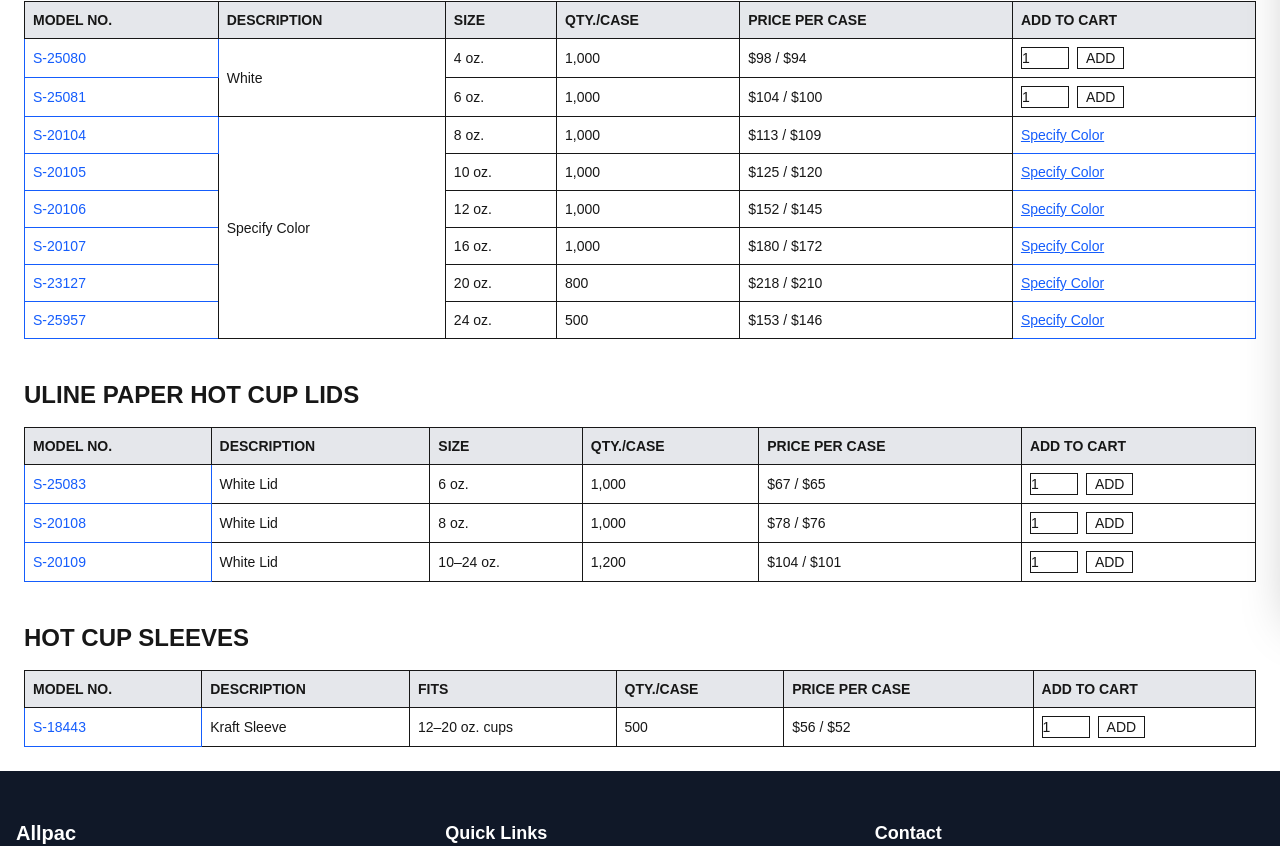
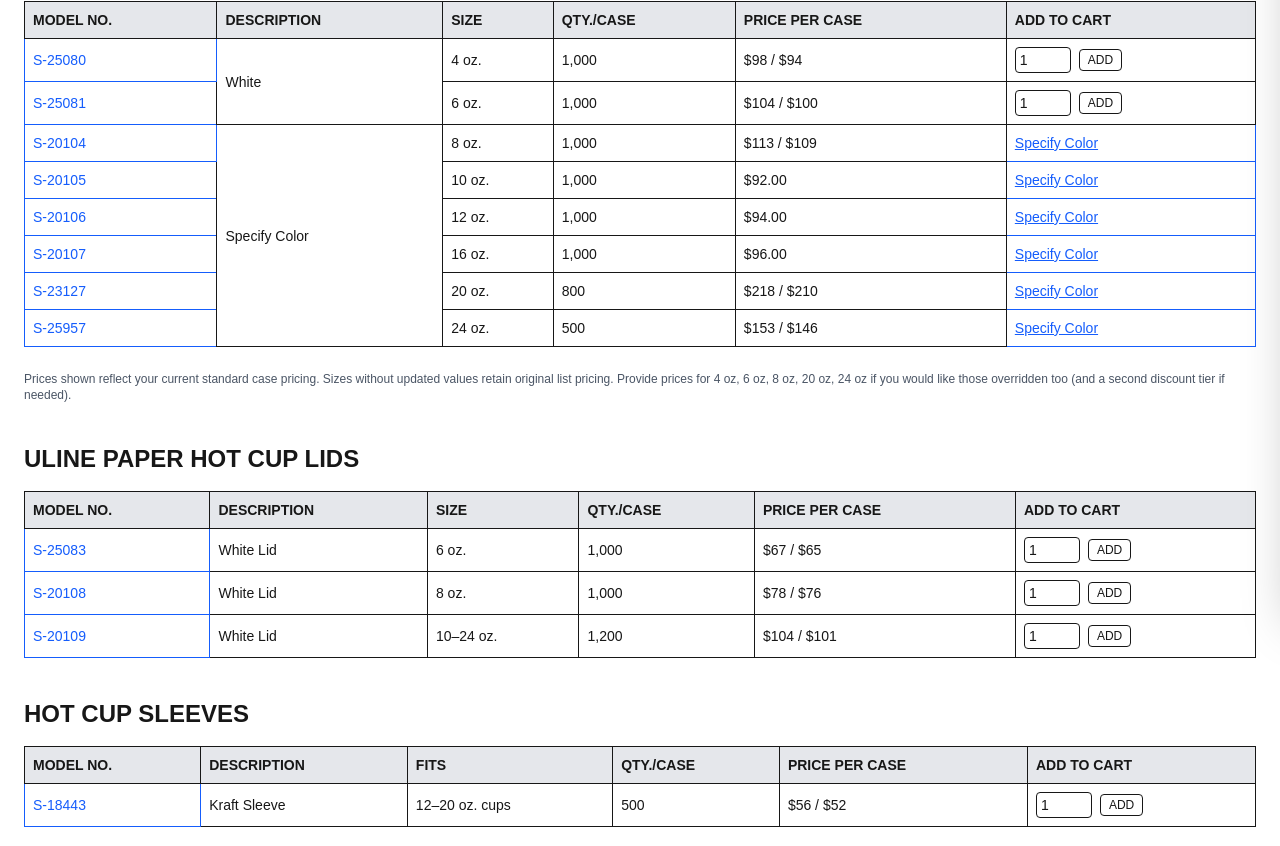
Before and after one commit to Emadedin1/allpacstore, a Next.js app: page /paper-cups in a window 1280 px wide. Shown: the part 191-1037 px from the top of the page. Built offline with nearby package versions, Linux system fonts and the light colour scheme.

Commit message:
Update page.jsx

```diff
--- a/src/app/paper-cups/page.jsx
+++ b/src/app/paper-cups/page.jsx
@@ -2,11 +2,55 @@
 
 import React from "react";
 
+// Core case prices you provided earlier
+const CASE_PRICE_BY_SIZE = {
+  "10 oz": 92.0,
+  "12 oz": 94.0,
+  "16 oz": 96.0,
+  "22 oz": 88.0,
+  "32 oz": 90.0,
+};
+
+// Helper to format a price if we have it, otherwise fall back to the original string
+function formatPrice(size, fallback) {
+  const key = size.replace(/\.$/, ""); // remove trailing period in table size labels
+  const price = CASE_PRICE_BY_SIZE[key];
+  if (price == null) return fallback; // keep original if no override
+  return `$${price.toFixed(2)}`; // single price display
+}
+
 export default function PaperCupsPage() {
+  // Original rows (model, size, qty, originalPriceString)
+  const whiteRows = [
+    ["S-25080", "4 oz.", "1,000", "$98 / $94"],
+    ["S-25081", "6 oz.", "1,000", "$104 / $100"],
+  ];
+
+  const specifyColorRows = [
+    ["S-20104", "8 oz.", "1,000", "$113 / $109"],
+    ["S-20105", "10 oz.", "1,000", "$125 / $120"],
+    ["S-20106", "12 oz.", "1,000", "$152 / $145"],
+    ["S-20107", "16 oz.", "1,000", "$180 / $172"],
+    ["S-23127", "20 oz.", "800", "$218 / $210"],
+    ["S-25957", "24 oz.", "500", "$153 / $146"],
+  ];
+
+  const lidRows = [
+    ["S-25083", "White Lid", "6 oz.", "1,000", "$67 / $65"],
+    ["S-20108", "White Lid", "8 oz.", "1,000", "$78 / $76"],
+    ["S-20109", "White Lid", "10–24 oz.", "1,200", "$104 / $101"],
+  ];
+
+  const sleeveRows = [
+    ["S-18443", "Kraft Sleeve", "12–20 oz. cups", "500", "$56 / $52"],
+  ];
+
   return (
-    <div className="p-6">
+    <div className="p-6 space-y-10">
+      {/* PAPER HOT CUPS */}
+      <section>
         <h1 className="text-2xl font-bold mb-4">ULINE PAPER HOT CUPS</h1>
-      <table className="w-full border border-collapse mb-10 text-sm">
+        <table className="w-full border border-collapse mb-6 text-sm">
           <thead>
             <tr className="bg-gray-200 text-left">
               <th className="border p-2">MODEL NO.</th>
@@ -19,46 +63,68 @@ export default function PaperCupsPage() {
           </thead>
           <tbody>
             {/* White Cups */}
-          <tr>
-            <td className="border p-2 text-blue-600">S-25080</td>
-            <td className="border p-2" rowSpan={2}>White</td>
-            <td className="border p-2">4 oz.</td>
-            <td className="border p-2">1,000</td>
-            <td className="border p-2">$98 / $94</td>
-            <td className="border p-2"><input type="number" className="w-12 border mr-2" defaultValue={1} /><button className="border px-2">ADD</button></td>
+            {whiteRows.map(([model, size, qty, original], idx) => (
+              <tr key={model}>
+                <td className="border p-2 text-blue-600">{model}</td>
+                {idx === 0 && (
+                  <td className="border p-2" rowSpan={whiteRows.length}>
+                    White
+                  </td>
+                )}
+                <td className="border p-2">{size}</td>
+                <td className="border p-2">{qty}</td>
+                <td className="border p-2">
+                  {formatPrice(size, original)}
+                </td>
+                <td className="border p-2">
+                  <div className="flex items-center">
+                    <input
+                      type="number"
+                      className="w-14 border mr-2 rounded px-1 py-0.5"
+                      defaultValue={1}
+                      min={1}
+                    />
+                    <button className="border px-2 py-0.5 rounded bg-white hover:bg-gray-100 text-xs">
+                      ADD
+                    </button>
+                  </div>
+                </td>
               </tr>
-          <tr>
-            <td className="border p-2 text-blue-600">S-25081</td>
-            <td className="border p-2">6 oz.</td>
-            <td className="border p-2">1,000</td>
-            <td className="border p-2">$104 / $100</td>
-            <td className="border p-2"><input type="number" className="w-12 border mr-2" defaultValue={1} /><button className="border px-2">ADD</button></td>
-          </tr>
+            ))}
 
             {/* Specify Color Cups */}
-          {[
-            ["S-20104", "8 oz.", "1,000", "$113 / $109"],
-            ["S-20105", "10 oz.", "1,000", "$125 / $120"],
-            ["S-20106", "12 oz.", "1,000", "$152 / $145"],
-            ["S-20107", "16 oz.", "1,000", "$180 / $172"],
-            ["S-23127", "20 oz.", "800", "$218 / $210"],
-            ["S-25957", "24 oz.", "500", "$153 / $146"],
-          ].map(([model, size, qty, price], i) => (
+            {specifyColorRows.map(([model, size, qty, original], idx) => (
               <tr key={model}>
                 <td className="border p-2 text-blue-600">{model}</td>
-              {i === 0 && <td className="border p-2" rowSpan={6}>Specify Color</td>}
+                {idx === 0 && (
+                  <td className="border p-2" rowSpan={specifyColorRows.length}>
+                    Specify Color
+                  </td>
+                )}
                 <td className="border p-2">{size}</td>
                 <td className="border p-2">{qty}</td>
-              <td className="border p-2">{price}</td>
-              <td className="border p-2 text-blue-600 underline cursor-pointer">Specify Color</td>
+                <td className="border p-2">
+                  {formatPrice(size, original)}
+                </td>
+                <td className="border p-2 text-blue-600 underline cursor-pointer">
+                  Specify Color
+                </td>
               </tr>
             ))}
           </tbody>
         </table>
 
+        {/* Legend / Note */}
+        <p className="text-xs text-gray-600">
+          Prices shown reflect your current standard case pricing. Sizes without updated values retain original list pricing.
+          Provide prices for 4 oz, 6 oz, 8 oz, 20 oz, 24 oz if you would like those overridden too (and a second discount tier if needed).
+        </p>
+      </section>
+
       {/* HOT CUP LIDS */}
+      <section>
         <h1 className="text-2xl font-bold mb-4">ULINE PAPER HOT CUP LIDS</h1>
-      <table className="w-full border border-collapse mb-10 text-sm">
+        <table className="w-full border border-collapse mb-6 text-sm">
           <thead>
             <tr className="bg-gray-200 text-left">
               <th className="border p-2">MODEL NO.</th>
@@ -70,24 +136,37 @@ export default function PaperCupsPage() {
             </tr>
           </thead>
           <tbody>
-          {[
-            ["S-25083", "White Lid", "6 oz.", "1,000", "$67 / $65"],
-            ["S-20108", "White Lid", "8 oz.", "1,000", "$78 / $76"],
-            ["S-20109", "White Lid", "10–24 oz.", "1,200", "$104 / $101"],
-          ].map(([model, desc, size, qty, price]) => (
+            {lidRows.map(([model, desc, size, qty, original]) => (
               <tr key={model}>
                 <td className="border p-2 text-blue-600">{model}</td>
                 <td className="border p-2">{desc}</td>
                 <td className="border p-2">{size}</td>
                 <td className="border p-2">{qty}</td>
-              <td className="border p-2">{price}</td>
-              <td className="border p-2"><input type="number" className="w-12 border mr-2" defaultValue={1} /><button className="border px-2">ADD</button></td>
+                <td className="border p-2">
+                  {/* If lids share pricing logic later, add a mapping similar to cups */}
+                  {original}
+                </td>
+                <td className="border p-2">
+                  <div className="flex items-center">
+                    <input
+                      type="number"
+                      className="w-14 border mr-2 rounded px-1 py-0.5"
+                      defaultValue={1}
+                      min={1}
+                    />
+                    <button className="border px-2 py-0.5 rounded bg-white hover:bg-gray-100 text-xs">
+                      ADD
+                    </button>
+                  </div>
+                </td>
               </tr>
             ))}
           </tbody>
         </table>
+      </section>
 
       {/* HOT CUP SLEEVES */}
+      <section>
         <h1 className="text-2xl font-bold mb-4">HOT CUP SLEEVES</h1>
         <table className="w-full border border-collapse text-sm">
           <thead>
@@ -101,16 +180,31 @@ export default function PaperCupsPage() {
             </tr>
           </thead>
             <tbody>
-          <tr>
-            <td className="border p-2 text-blue-600">S-18443</td>
-            <td className="border p-2">Kraft Sleeve</td>
-            <td className="border p-2">12–20 oz. cups</td>
-            <td className="border p-2">500</td>
-            <td className="border p-2">$56 / $52</td>
-            <td className="border p-2"><input type="number" className="w-12 border mr-2" defaultValue={1} /><button className="border px-2">ADD</button></td>
+              {sleeveRows.map(([model, desc, fits, qty, price]) => (
+                <tr key={model}>
+                  <td className="border p-2 text-blue-600">{model}</td>
+                  <td className="border p-2">{desc}</td>
+                  <td className="border p-2">{fits}</td>
+                  <td className="border p-2">{qty}</td>
+                  <td className="border p-2">{price}</td>
+                  <td className="border p-2">
+                    <div className="flex items-center">
+                      <input
+                        type="number"
+                        className="w-14 border mr-2 rounded px-1 py-0.5"
+                        defaultValue={1}
+                        min={1}
+                      />
+                      <button className="border px-2 py-0.5 rounded bg-white hover:bg-gray-100 text-xs">
+                        ADD
+                      </button>
+                    </div>
+                  </td>
                 </tr>
+              ))}
             </tbody>
         </table>
+      </section>
     </div>
   );
 }
```
Lines whose indentation alone changed are shown as unchanged.
